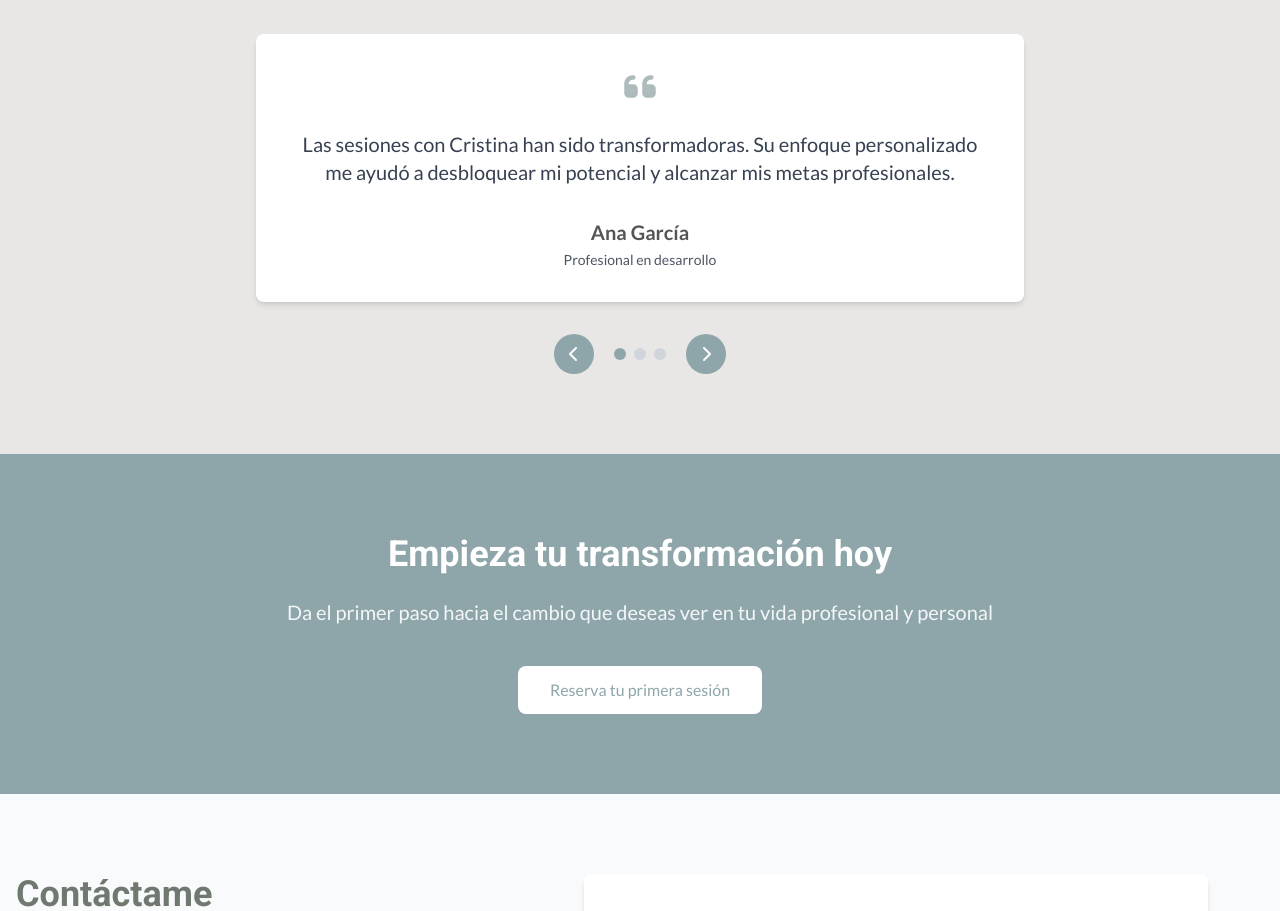
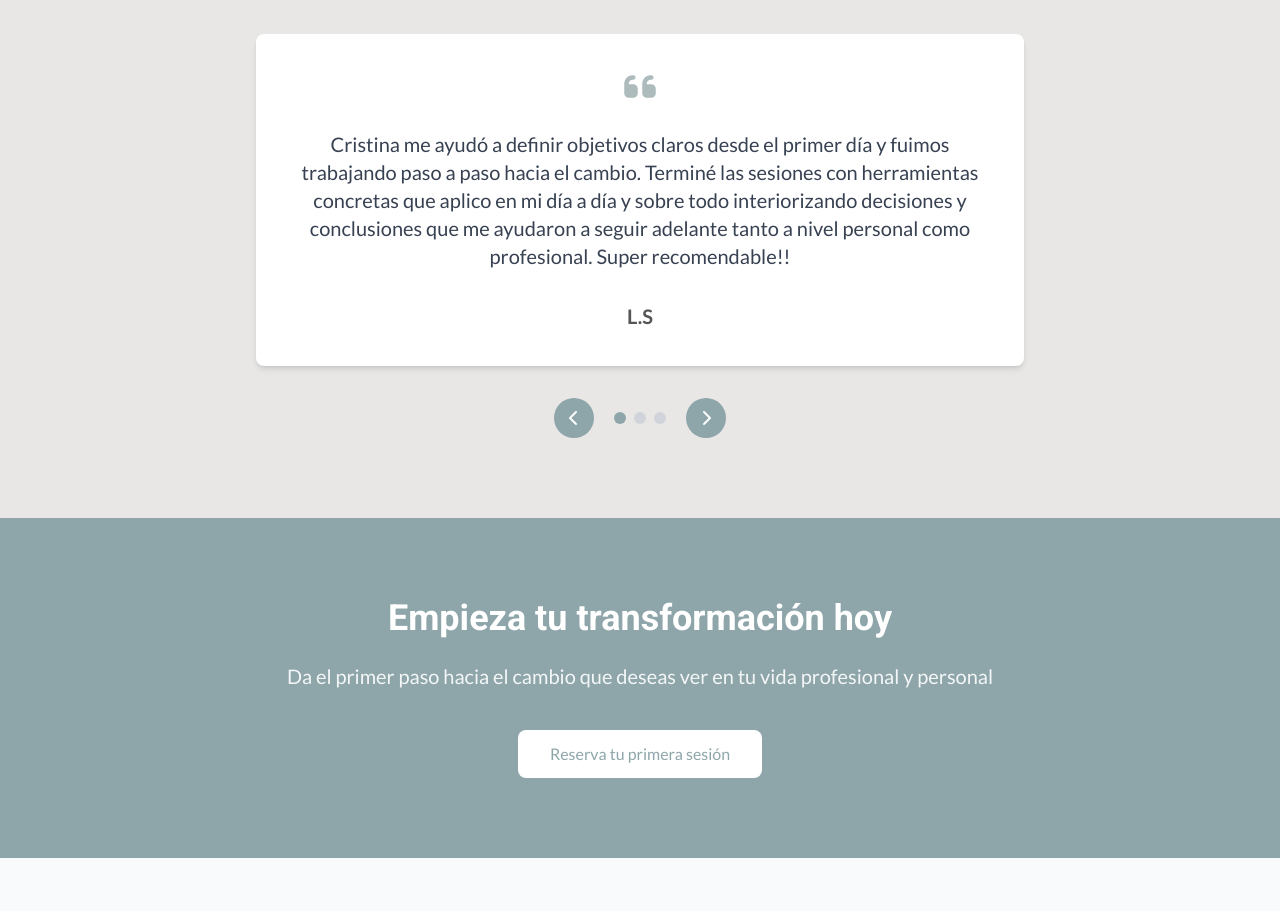
Before and after one commit to crisgilalcon/cristinacoaching, a React (Create React App) app: page / in a window 1280 px wide. Shown: the part 5460-6371 px from the top of the page. Built offline with nearby package versions, Linux system fonts and the light colour scheme; the HTML template or start-up script is replaced by a standard one; a web font is replaced by a local one.

Commit message:
testimonios

```diff
--- a/src/components/Testimonials.js
+++ b/src/components/Testimonials.js
@@ -5,19 +5,19 @@ function Testimonials() {
 
   const testimonials = [
     {
-      quote: "Las sesiones con Cristina han sido transformadoras. Su enfoque personalizado me ayudó a desbloquear mi potencial y alcanzar mis metas profesionales.",
-      name: "Ana García",
-      position: "Profesional en desarrollo"
+      quote: "Cristina me ayudó a definir objetivos claros desde el primer día y fuimos trabajando paso a paso hacia el cambio. Terminé las sesiones con herramientas concretas que aplico en mi día a día y sobre todo interiorizando decisiones y conclusiones que me ayudaron a seguir adelante tanto a nivel personal como profesional. Super recomendable!!",
+      name: "L.S",
+      position: ""
     },
     {
-      quote: "El acompañamiento de Cristina me dio las herramientas que necesitaba para superar mis bloqueos. Su metodología práctica marca la diferencia.",
-      name: "Carlos Martínez",
-      position: "Emprendedor"
+      quote: "Hay veces en la vida que las cosas se complican y no sabes muy bien cómo, pero sí sabes que necesitas que te echen un cable. Y Cris es ese cable. Es fácil conectar con ella, y a partir de ahí empieza el trabajo. Serán pasos adelante y pasos atrás, pero un buen día te percatas de que todo está mejor, y otro día de que es hora de finalizar el proceso. Hace falta confiar mucho en alguien para explicarle lo que pocas personas saben de ti. Cris, gracias por tu profesionalidad, por tu saber hacer y en definitiva, por tu ayuda.",
+      name: "I.P",
+      position: ""
     },
     {
-      quote: "Gracias a Cristina he podido transformar mis inseguridades en fortalezas y diseñar un plan de acción efectivo para mis objetivos personales.",
-      name: "Laura Rodríguez",
-      position: "Gerente de proyectos"
+      quote: "Gracias a Cristina he analizado situaciones que daba por normales y no lo eran. Me ha hecho creer en mí y en mi fuerza para afrontar los problemas y dilemas que nos encontramos cada día. Cristina me ha enseñado las herramientas para conseguirlo. Ha sido una suerte contar contigo.",
+      name: "M.M",
+      position: ""
     }
   ];
 
```
